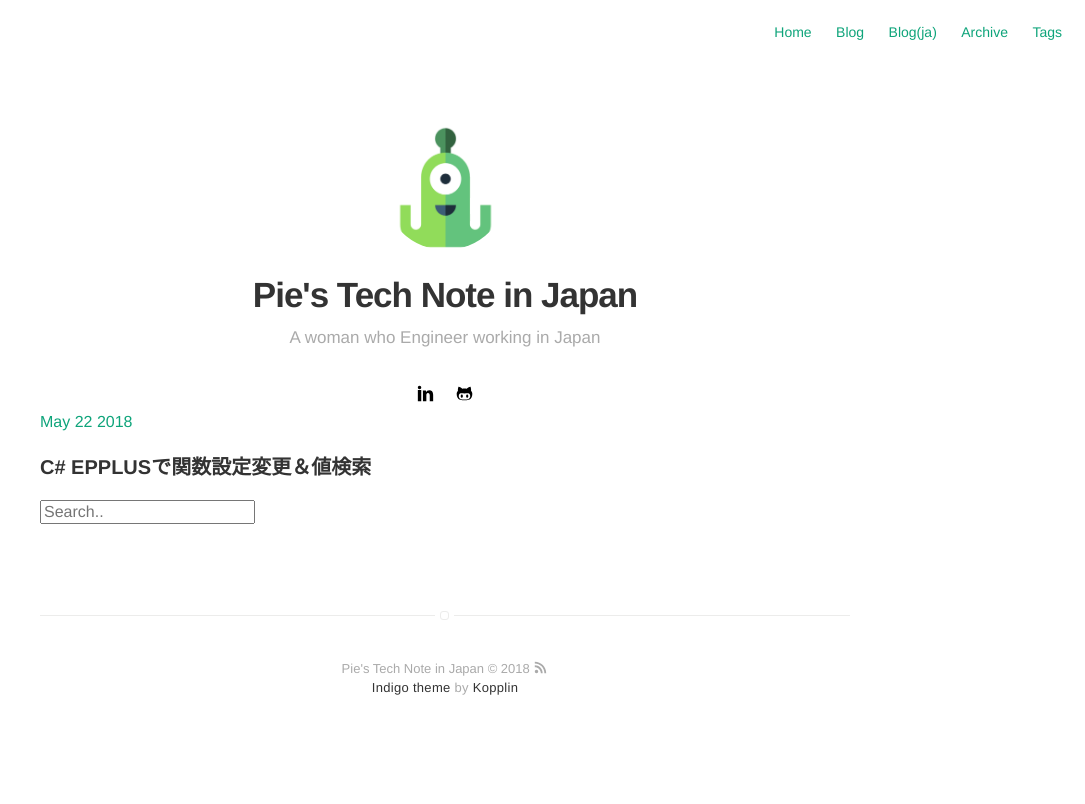
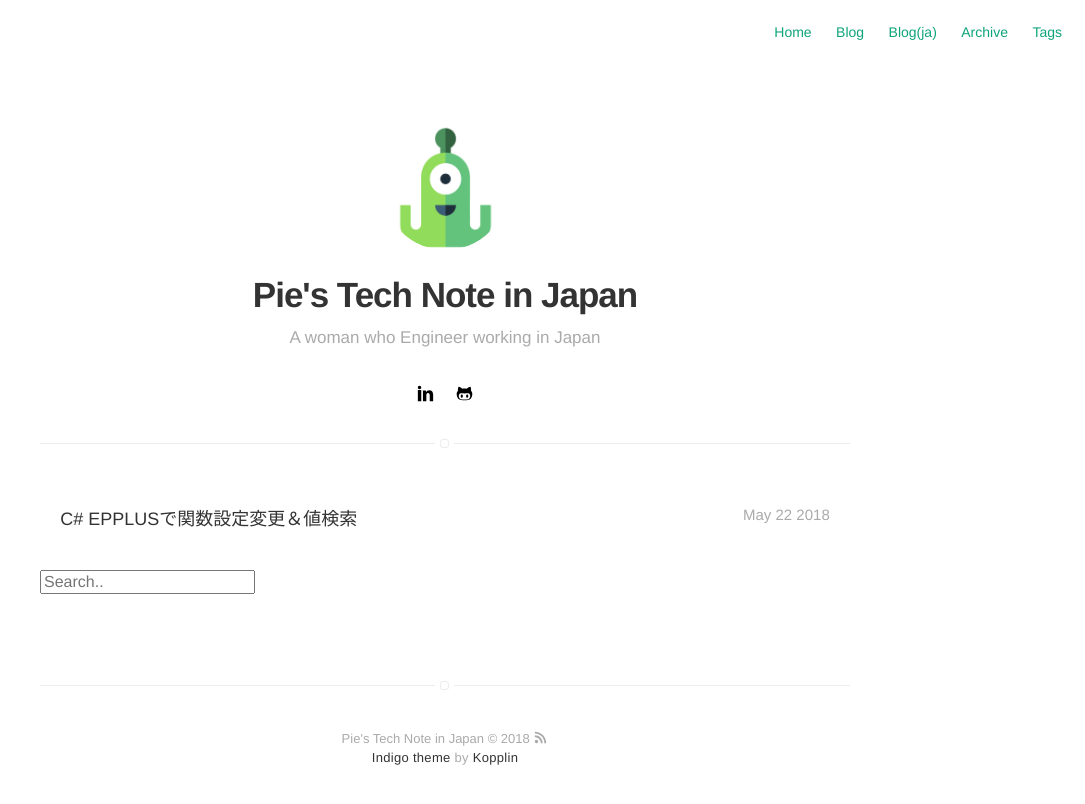
Before and after one commit to Pie001/pie001.github.io, a Jekyll site: the page built from blog-ja.html, in a window 1280 px wide. Shown: the top 804 px of the page, without its empty margins (195-1280 px from the left). Built offline with Jekyll 4.4.1, drawn with Linux system fonts in a browser that asks for light colours.

Commit message:
Update home-blog-projects.sass

```diff
--- a/_sass/pages/home-blog-projects.sass
+++ b/_sass/pages/home-blog-projects.sass
@@ -1,5 +1,8 @@
 .home,
 .blog,
+.blog-ko,
+.blog-en,
+.blog-ja,
 .projects
     margin-top: 125px
 
@@ -26,6 +29,9 @@
 
 .home > .list,
 .blog > .list,
+.blog-ko > .list,
+.blog-en > .list,
+.blog-ja > .list,
 .projects > .list
     > .item
         display: block
@@ -66,6 +72,9 @@
         color: $alpha
 
 .blog > .list > .item > .url,
+.blog-ko > .list > .item > .url,
+.blog-en > .list > .item > .url,
+.blog-ja > .list > .item > .url,
 .projects > .list > .item > .url
     > .title
         display: inline
```
